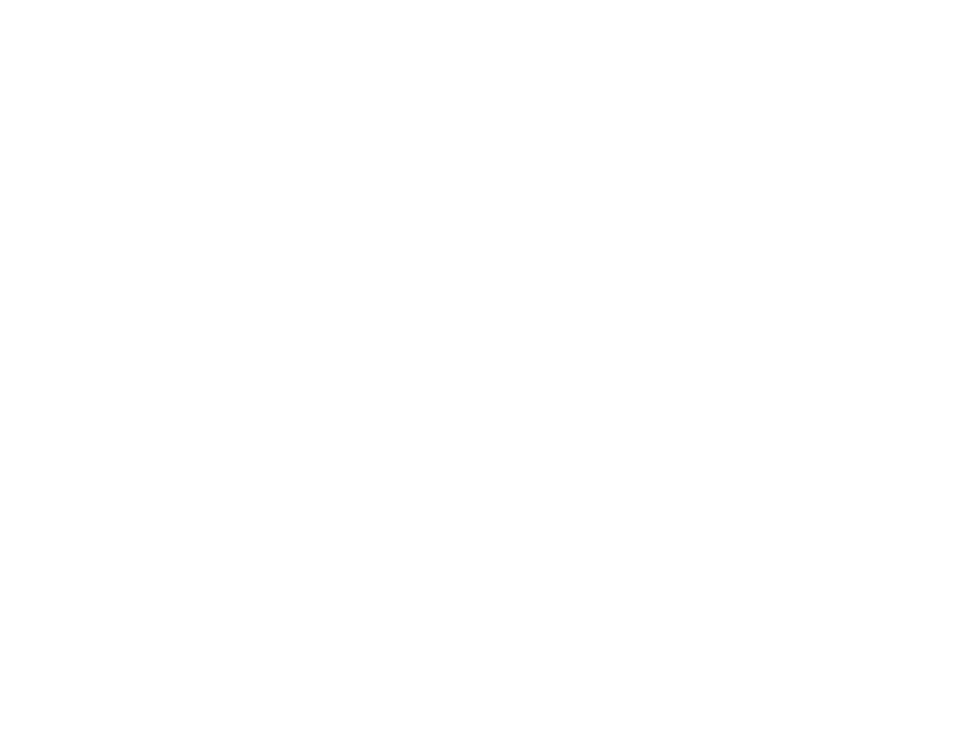
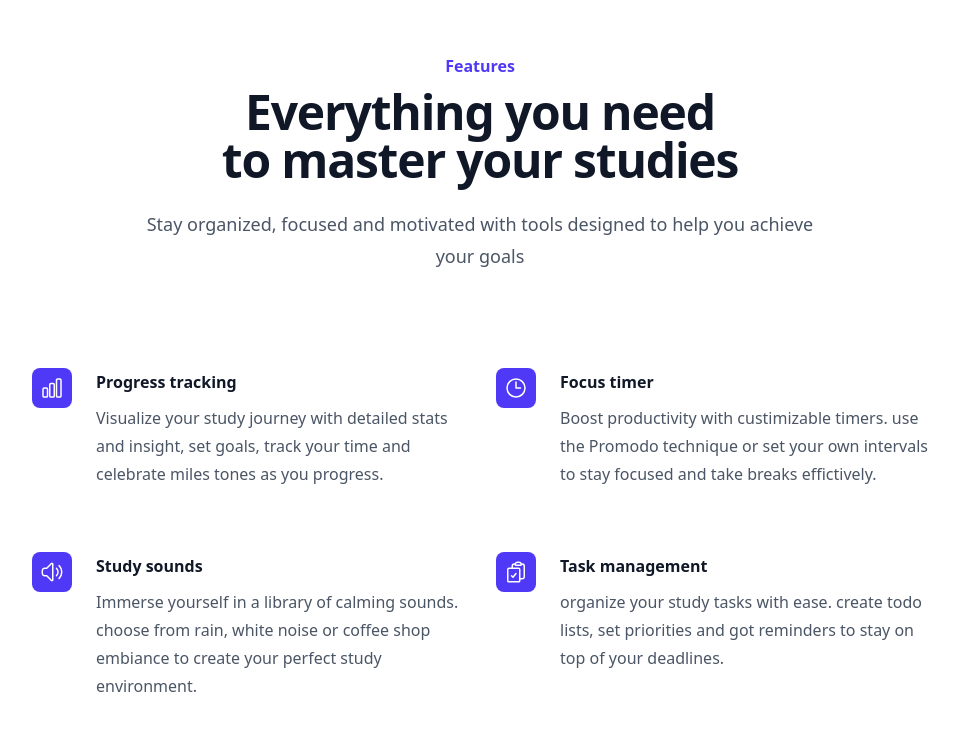
Before and after one commit to Mohammedali03/Planify, a React (Vite) app in the folder Client/: page / in a window 1280 px wide. Shown: the part 940-1670 px from the top of the page, without its empty margins (160-1118 px from the left). Before the commit the page ends 864 px from the top, so only its background shows below. Built offline with nearby package versions, Linux system fonts and the light colour scheme.

Commit message:
Adding features section and install heroicons

```diff
--- a/Client/package.json
+++ b/Client/package.json
@@ -11,6 +11,7 @@
   },
   "dependencies": {
     "@headlessui/react": "^2.2.0",
+    "@heroicons/react": "^2.2.0",
     "@tailwindcss/vite": "^4.0.6",
     "axios": "^1.7.9",
     "framer-motion": "^12.4.3",
--- /dev/null
+++ b/Client/src/components/Features.jsx
@@ -0,0 +1,76 @@
+import React from "react";
+import {
+  SpeakerWaveIcon,
+  ChartBarIcon,
+  ClipboardDocumentCheckIcon,
+  ClockIcon,
+} from "@heroicons/react/24/outline";
+const features = [
+  {
+    name: "Progress tracking",
+    description:
+      "Visualize your study journey with detailed stats and insight, set goals, track your time and celebrate miles tones as you progress.",
+    icon: ChartBarIcon,
+  },
+  {
+    name: "Focus timer",
+    description:
+      "Boost productivity with custimizable timers. use the Promodo technique or set your own intervals to stay focused and take breaks effictively.",
+    icon: ClockIcon,
+  },
+  {
+    name: "Study sounds",
+    description:
+      "Immerse yourself in a library of calming sounds. choose from rain, white noise or coffee shop embiance to create your perfect study environment.",
+    icon: SpeakerWaveIcon,
+  },
+  {
+    name: "Task management",
+    description:
+      "organize your study tasks with ease. create todo lists, set priorities and got reminders to stay on top of your deadlines.",
+    icon: ClipboardDocumentCheckIcon,
+  },
+];
+
+const Features = () => {
+  return (
+    <div className="bg-white py-24 sm:py-32">
+      <div className="mx-auto max-w-7xl px-6 lg:px-8">
+        <div className="mx-auto max-w-2xl lg:text-center">
+          <h2 className="text-base/7 font-semibold text-indigo-600">
+            Features
+          </h2>
+          <p className="mt-2 text-4xl font-semibold tracking-tight text-pretty text-gray-900 sm:text-5xl lg:text-balance">
+            Everything you need to master your studies
+          </p>
+          <p className="mt-6 text-lg/8 text-gray-600">
+            Stay organized, focused and motivated with tools designed to help
+            you achieve your goals
+          </p>
+        </div>
+        <div className="mx-auto mt-16 max-w-2xl sm:mt-20 lg:mt-24 lg:max-w-4xl">
+          <dl className="grid max-w-xl grid-cols-1 gap-x-8 gap-y-10 lg:max-w-none lg:grid-cols-2 lg:gap-y-16">
+            {features.map((feature) => (
+              <div key={feature.name} className="relative pl-16">
+                <dt className="text-base/7 font-semibold text-gray-900">
+                  <div className="absolute top-0 left-0 flex size-10 items-center justify-center rounded-lg bg-indigo-600">
+                    <feature.icon
+                      aria-hidden="true"
+                      className="size-6 text-white"
+                    />
+                  </div>
+                  {feature.name}
+                </dt>
+                <dd className="mt-2 text-base/7 text-gray-600">
+                  {feature.description}
+                </dd>
+              </div>
+            ))}
+          </dl>
+        </div>
+      </div>
+    </div>
+  );
+};
+
+export default Features;
--- a/Client/src/components/Home.jsx
+++ b/Client/src/components/Home.jsx
@@ -2,12 +2,17 @@
 
 import NavBar from "./NavBar";
 import Hero from "./Hero";
+import Reveal from "./Reveal";
+import Features from "./Features";
 
 const Home = () => {
   return (
     <div className="bg-white">
       <NavBar />
       <Hero />
+      <Reveal>
+        <Features />
+      </Reveal>
     </div>
   );
 };
--- a/Client/src/components/NavBar.jsx
+++ b/Client/src/components/NavBar.jsx
@@ -31,7 +31,6 @@
             className="-m-2.5 inline-flex items-center justify-center rounded-md p-2.5 text-gray-700"
           >
             <span className="sr-only">Open main menu</span>
-            Open
             <Bars3Icon aria-hidden="true" className="size-6" />
           </button>
         </div>
@@ -73,7 +72,6 @@
             >
               <span className="sr-only">Close menu</span>
               <XMarkIcon aria-hidden="true" className="size-6" />
-              close
             </button>
           </div>
           <div className="mt-6 flow-root">
```
Also changed, not shown: 1 other file (tests, documents, lock files or other folders).
